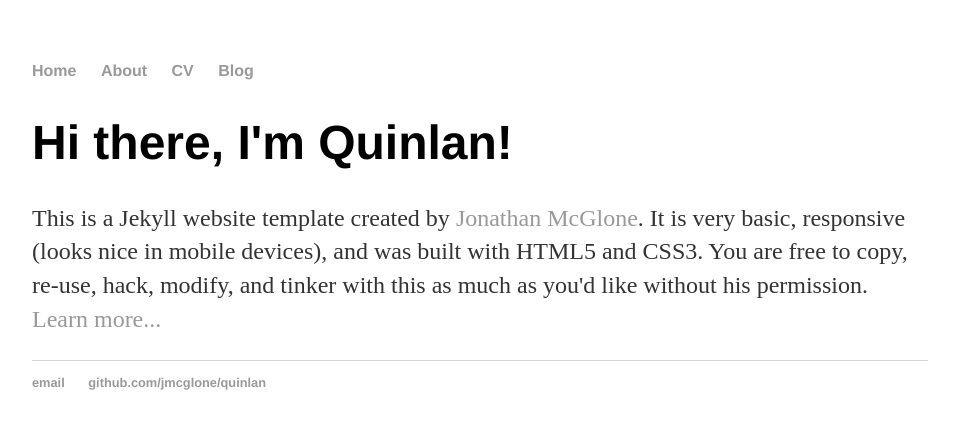
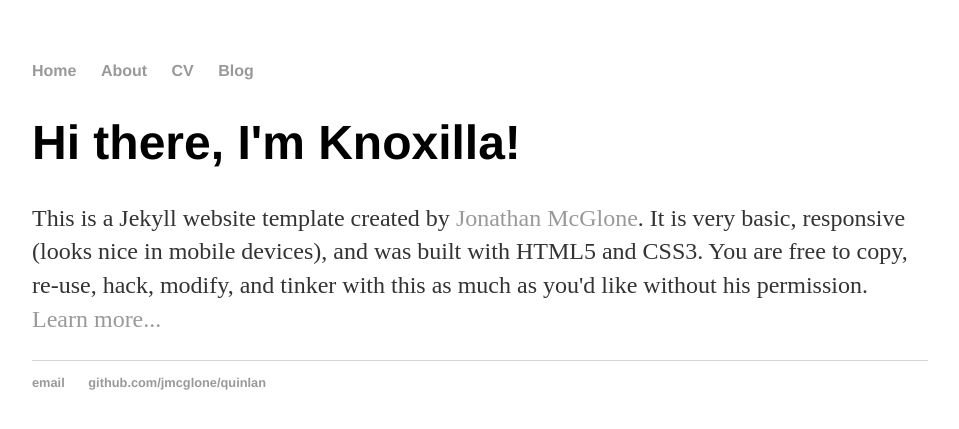
Before and after one commit to knoxilla/knoxilla.github.io, a Jekyll site: the page built from index.html, in a window 1280 px wide. Shown: the top 429 px of the page, without its empty margins (160-1119 px from the left). Built offline with Jekyll 4.4.1, drawn with Linux system fonts in a browser that asks for light colours.

Commit message:
Update index.html

```diff
--- a/index.html
+++ b/index.html
@@ -6,6 +6,6 @@ title: Meeting all your Knoxilla needs
 <!-- comments go thusly, for example -->
 
 		<div class="blurb">
-			<h1>Hi there, I'm Quinlan!</h1>
+			<h1>Hi there, I'm Knoxilla!</h1>
 			<p>This is a Jekyll website template created by <a href="http://jmcglone.com">Jonathan McGlone</a>. It is very basic, responsive (looks nice in mobile devices), and was built with HTML5 and CSS3. You are free to copy, re-use, hack, modify, and tinker with this as much as you'd like without his permission. <a href="/about">Learn more...</a></p>
 		</div>
```
